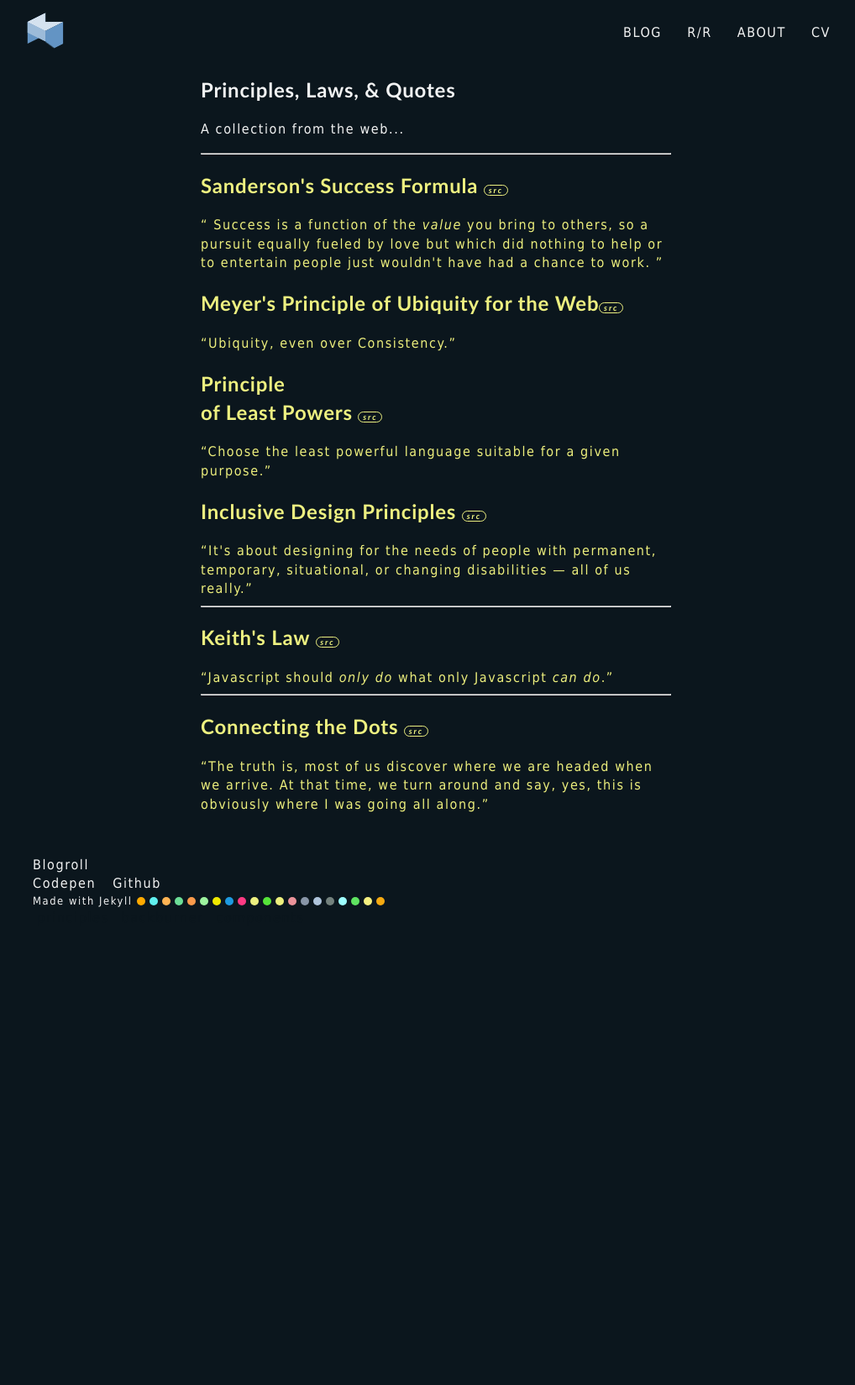
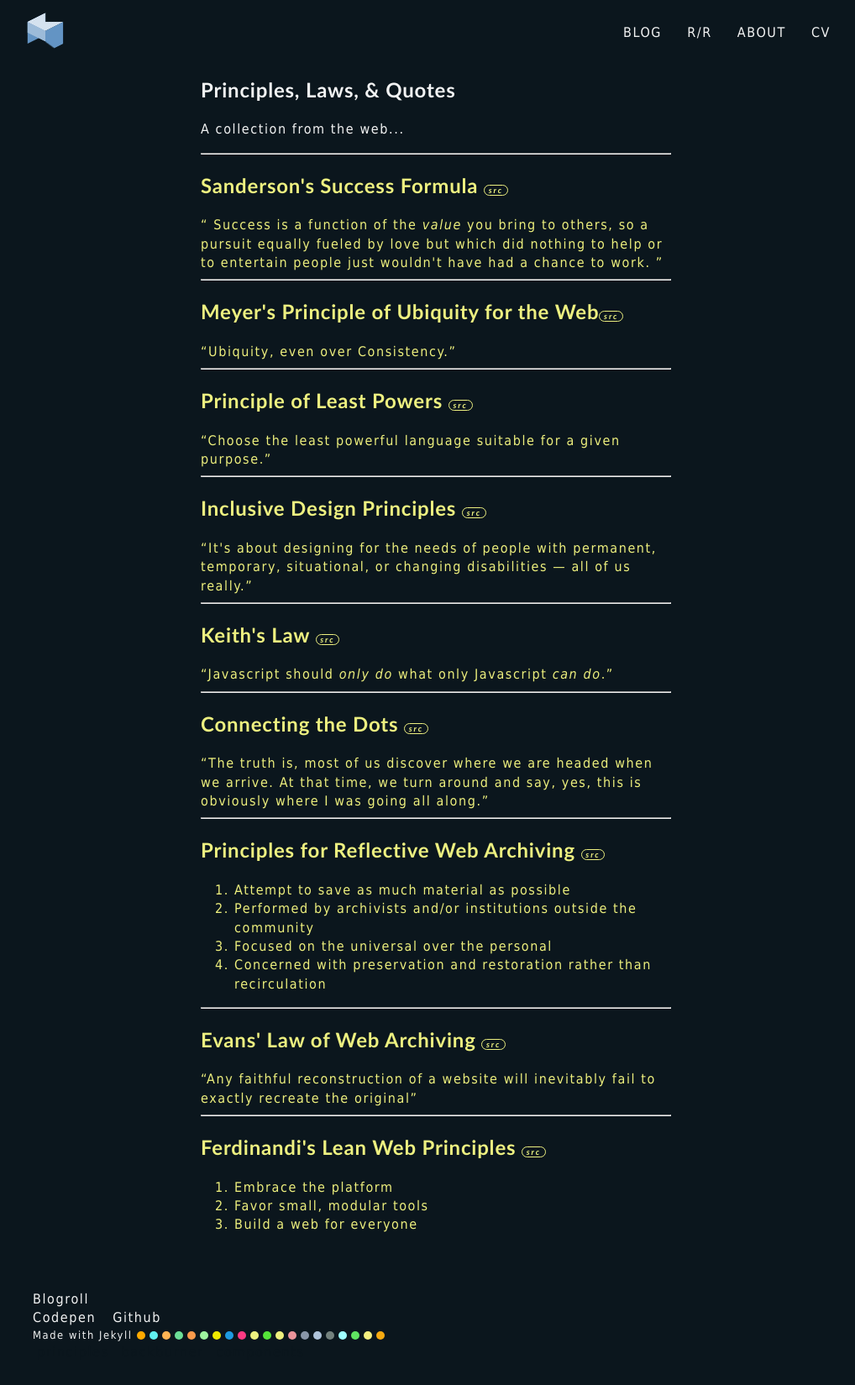
Before and after one commit to mpdagang/mpdagang.github.io, a Jekyll site: the page built from _pages/principles.html, in a window 1280 px wide. Shown: the whole page at 84% size, without its empty margins (121-1139 px from the left). Built offline with Jekyll 4.4.1, drawn with Linux system fonts in a browser that asks for light colours; before the commit the page ends 1132 px from its top, so only the background shows below that.

Commit message:
principles page update

```diff
--- a/_pages/principles.html
+++ b/_pages/principles.html
@@ -20,11 +20,17 @@
             so a pursuit equally fueled by love but which did nothing to help or
             to entertain people just wouldn't have had a chance to work. </q>
 
+            <hr>
+
             <h2 class="mp-c-lua-10">Meyer's Principle of Ubiquity for the Web<a href="https://www.youtube.com/watch?v=r38al1w-h4k&feature=youtu.be&t=9m42s" class="p-pcp-link"><i>src</i></a></h2>
             <q class="mp-c-lua-12">Ubiquity, even over Consistency.</q>
 
-            <h2 class="mp-c-lua-10">Principle<br>of Least Powers <a href="https://www.w3.org/DesignIssues/Principles.html#PLP" class="p-pcp-link"><i>src</i></a></h2>
+            <hr>
+
+            <h2 class="mp-c-lua-10">Principle of Least Powers <a href="https://www.w3.org/DesignIssues/Principles.html#PLP" class="p-pcp-link"><i>src</i></a></h2>
             <q class="mp-c-lua-12">Choose the least powerful language suitable for a given purpose.</q>
+
+            <hr>
 
             <h2 class="mp-c-lua-10">Inclusive Design Principles <a href="https://inclusivedesignprinciples.info/" class="p-pcp-link"><i>src</i></a></h2>
             <q class="mp-c-lua-12">It's about designing for the needs of people with permanent, temporary, situational, or changing disabilities — all of us really.</q>
@@ -39,6 +45,30 @@
             <h2 class="mp-c-lua-10">Connecting the Dots <a href="https://web.mit.edu/jmorzins/www/C-H-speech.html" class="p-pcp-link"><i>src</i></a></h2>
             <q class="mp-c-lua-12">The truth is, most of us discover where we are headed when we arrive. At that time, we turn around and say, yes, this is obviously where I was going all along.</q>
 
+            <hr>
+
+            <h2 class="mp-c-lua-10">Principles for Reflective Web Archiving <a href="https://www.flickr.org/four-principles-for-reflective-web-archiving/" class="p-pcp-link"><i>src</i></a></h2>
+            <ol class="mp-c-lua-12">
+              <li>Attempt to save as much material as possible</li>
+              <li>Performed by archivists and/or institutions outside the community</li>
+              <li>Focused on the universal over the personal</li>
+              <li>Concerned with preservation and restoration rather than recirculation</li>
+            </ol>
+
+            <hr>
+
+            <h2 class="mp-c-lua-10">Evans' Law of Web Archiving <a href="https://www.flickr.org/four-principles-for-reflective-web-archiving/" class="p-pcp-link"><i>src</i></a></h2>
+            <q class="mp-c-lua-12">Any faithful reconstruction of a website will inevitably fail to exactly recreate the original</q>
+
+            <hr>
+
+            <h2 class="mp-c-lua-10">Ferdinandi's Lean Web Principles <a href="https://gomakethings.com/wtf-is-the-lean-web-anyways/" class="p-pcp-link"><i>src</i></a></h2>
+            <ol class="mp-c-lua-12">
+              <li>Embrace the platform</li>
+              <li>Favor small, modular tools</li>
+              <li>Build a web for everyone</li>
+            </ol>
+
           </div>
 
           <!-- graphic column
```
